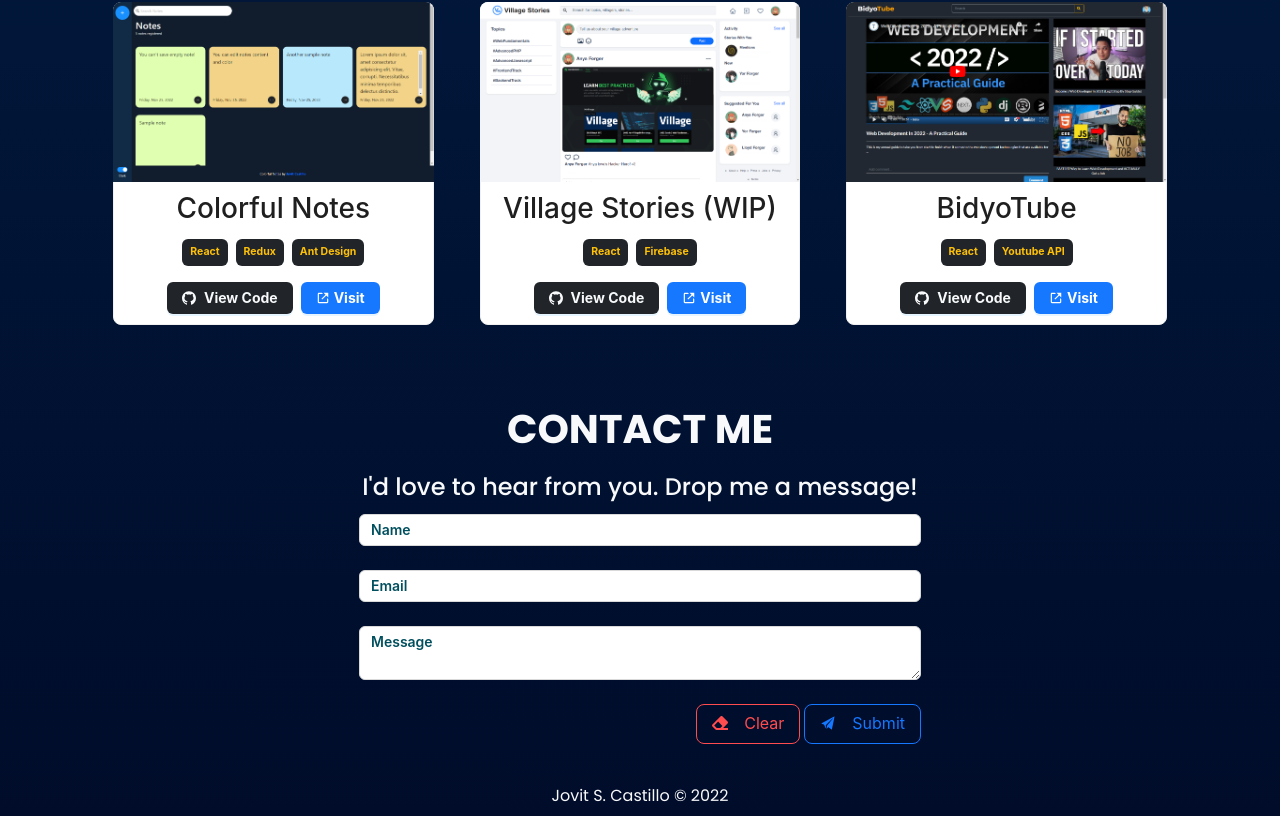
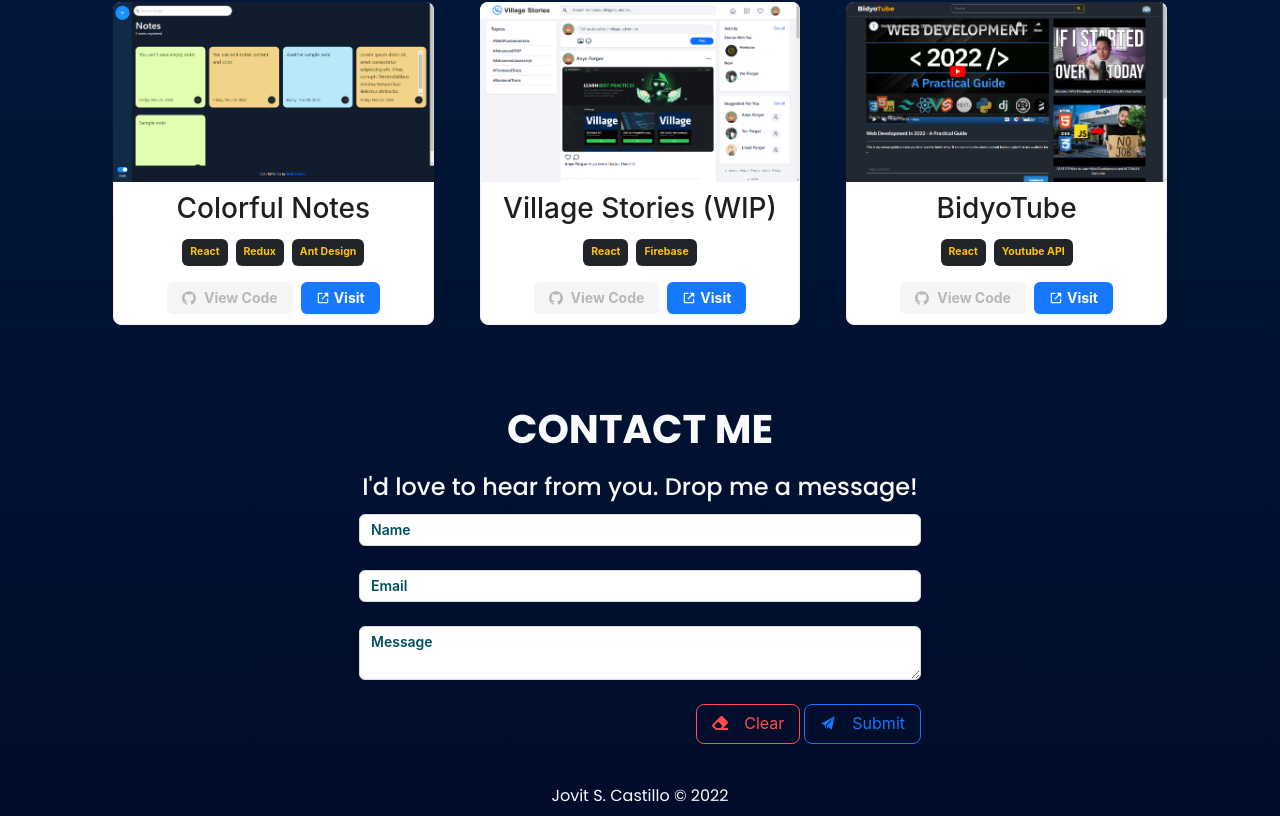
Before and after one commit to Jovitrycast/Portfolio, a React (Create React App) app: page / in a window 1280 px wide. Shown: the part 2582-3398 px from the top of the page. Built offline with nearby package versions, Linux system fonts and the light colour scheme.

Commit message:
temporarily disabled view code

```diff
--- a/src/pages/Projects/index.jsx
+++ b/src/pages/Projects/index.jsx
@@ -38,11 +38,13 @@ function index() {
                                 ))}
                             </div>
                             <div className='d-flex gap-2 mt-3 justify-content-center align-items-center'>
-                                <a href={project.code} target="_blank" rel="noreferrer">
-                                    <Button type='primary' size='' className='bg-dark text-light fw-bold border-0 d-flex justify-content-around align-items-center'>
-                                        <GithubOutlined className='text-light'/> View Code
+                                    <Button
+                                        type='primary'
+                                        className='fw-bold border-0 d-flex justify-content-around align-items-center'
+                                        disabled
+                                        >
+                                        <GithubOutlined/> View Code
                                     </Button>
-                                    </a>
                                 <a href={project.link} target="_blank" rel="noreferrer">
                                     <Button type='primary' className='fw-bold border-0 d-flex gap-1 align-items-center'>
                                         <BiLinkExternal/> Visit
```
